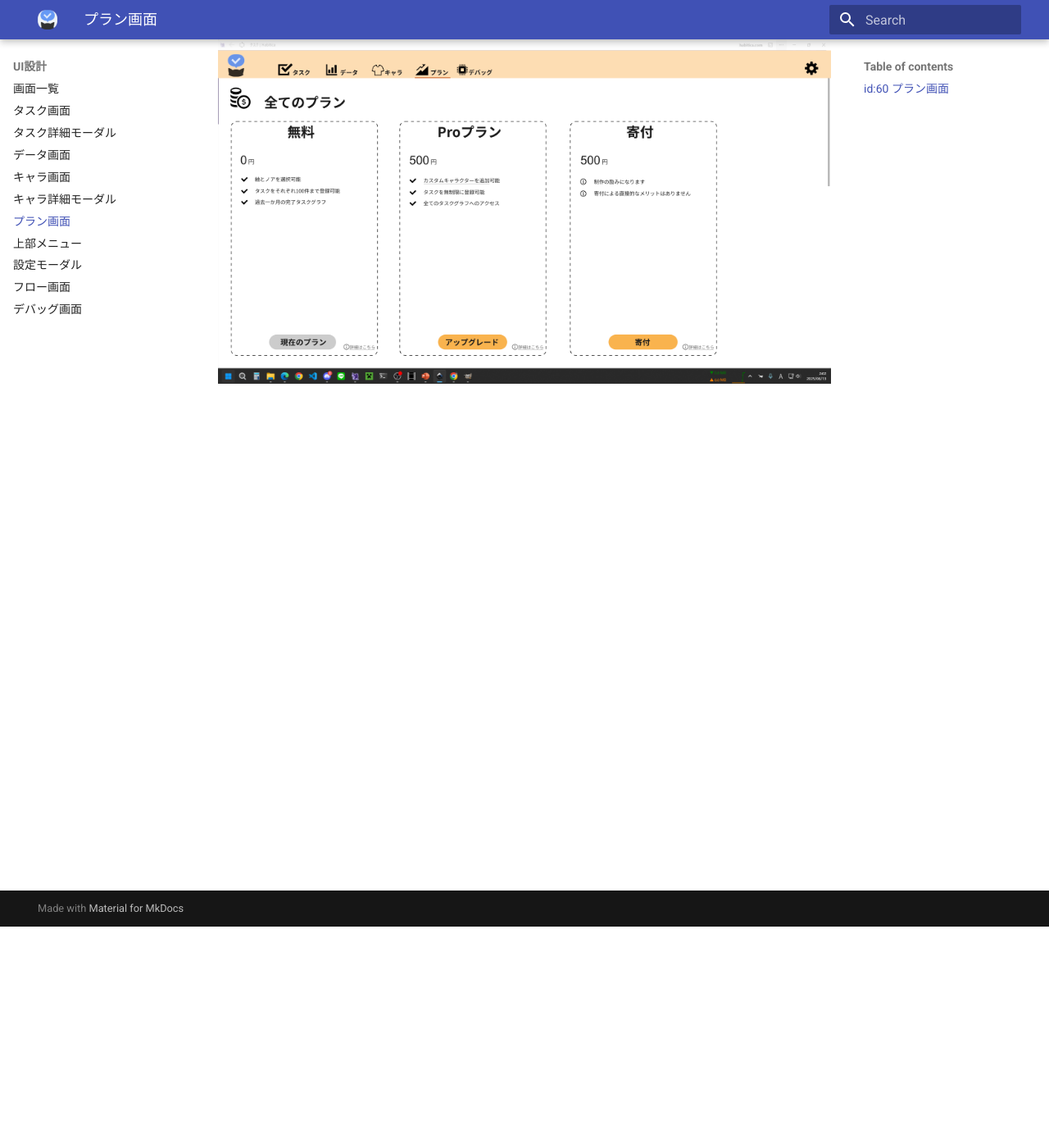
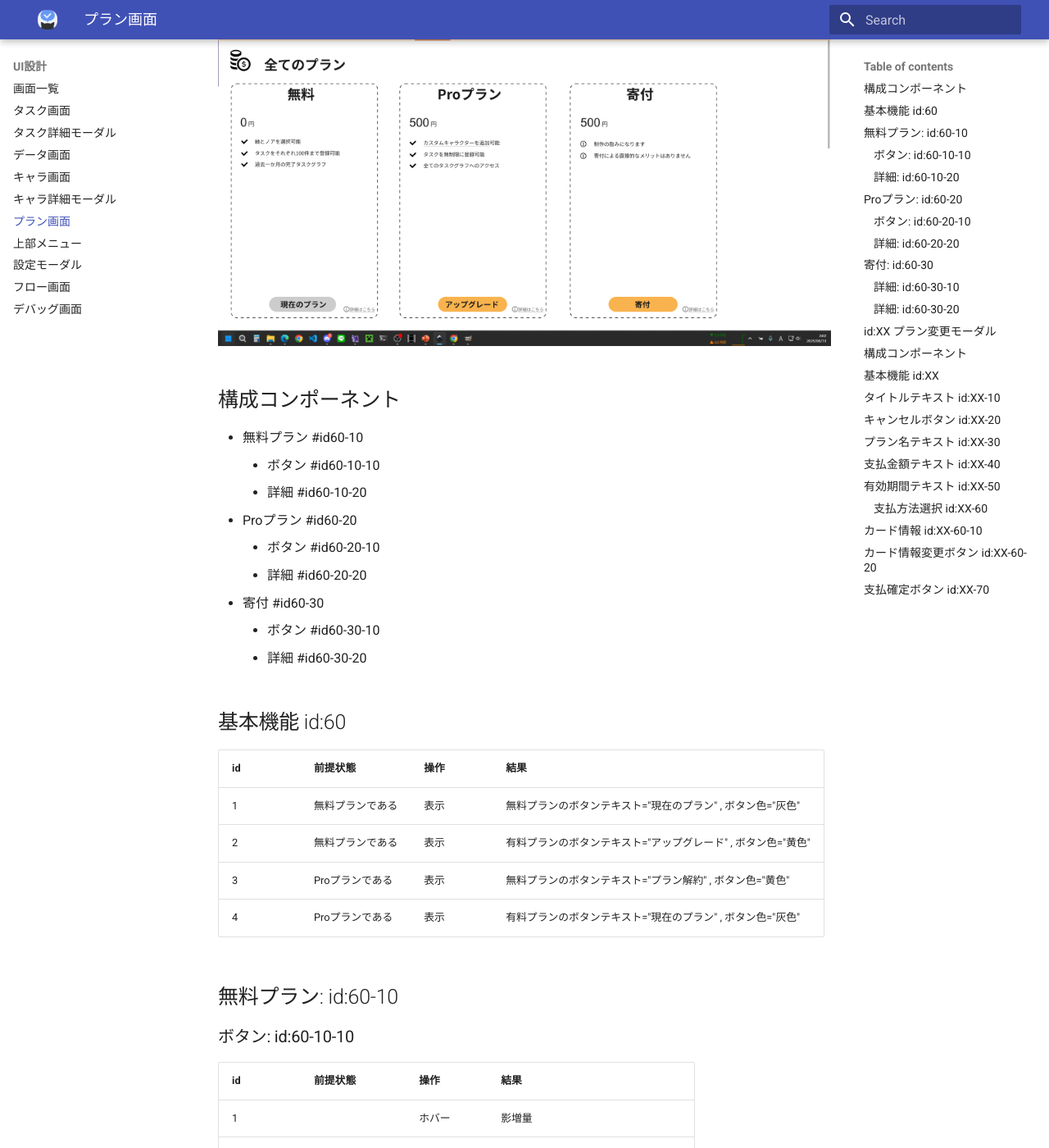
Before and after one commit to CharaDo-Official/CharaDo, an MkDocs documentation site: the page built from docs/10_design/60_plan.md, in a window 1280 px wide and 1400 px high, scrolled down 270 px. Shown: the whole window at 82% size. Built offline with MkDocs 1.6.1 and Material for MkDocs 9.7.7, drawn with Linux system fonts in a browser that asks for light colours; some of the changed text lies outside the part shown.

Commit message:
docs(60_plan.md):プラン画面とプラン変更モーダルについて記述

```diff
--- a/docs/10_design/60_plan.md
+++ b/docs/10_design/60_plan.md
@@ -1,2 +1,130 @@
-### id:60 プラン画面
+# id:60 プラン画面
 ![alt text](../designer/画面例/プラン画面.png)
+
+## 構成コンポーネント
+- 無料プラン #id60-10
+    - ボタン #id60-10-10
+    - 詳細 #id60-10-20
+- Proプラン #id60-20
+    - ボタン #id60-20-10
+    - 詳細 #id60-20-20
+- 寄付 #id60-30
+    - ボタン #id60-30-10
+    - 詳細 #id60-30-20
+
+## 基本機能 id:60
+|id 	|前提状態	|操作 	|結果	|
+|---	|---	|---	|---	|
+|1		|無料プランである	|表示	|無料プランのボタンテキスト="現在のプラン" , ボタン色="灰色"	|
+|2		|無料プランである	|表示	|有料プランのボタンテキスト="アップグレード" , ボタン色="黄色"	|
+|3		|Proプランである	|表示	|無料プランのボタンテキスト="プラン解約" , ボタン色="黄色"	|
+|4		|Proプランである	|表示	|有料プランのボタンテキスト="現在のプラン" , ボタン色="灰色"	|
+
+## 無料プラン: id:60-10
+### ボタン: id:60-10-10
+|id 	|前提状態	|操作 	|結果	|
+|---	|---	|---	|---	|
+|1		|	|ホバー	|影増量	|
+|2		|Proプランである	|クリック	|プラン変更モーダルを表示(無料→Pro)	|
+
+### 詳細: id:60-10-20
+|id 	|前提状態	|操作 	|結果	|
+|---	|---	|---	|---	|
+|1		|	|クリック	|詳細ページへ遷移	|
+
+## Proプラン: id:60-20
+### ボタン: id:60-20-10
+|id 	|前提状態	|操作 	|結果	|
+|---	|---	|---	|---	|
+|1		|	|ホバー	|影増量	|
+|2		|無料プランである	|クリック	|プラン変更モーダルを表示(Pro→無料)	|
+
+### 詳細: id:60-20-20
+|id 	|前提状態	|操作 	|結果	|
+|---	|---	|---	|---	|
+|2		|	|クリック	|詳細ページへ遷移	|
+
+## 寄付: id:60-30
+### 詳細: id:60-30-10
+|id 	|前提状態	|操作 	|結果	|
+|---	|---	|---	|---	|
+|1		|	|ホバー	|影増量	|
+|2		|   |クリック	|プラン変更モーダルを表示(寄付) |
+
+### 詳細: id:60-30-20
+|id 	|前提状態	|操作 	|結果	|
+|---	|---	|---	|---	|
+|2		|	|クリック	|詳細ページへ遷移	|
+
+ここから下はモーダルを分けることになれば別のファイルに移動します
+
+
+
+## id:XX プラン変更モーダル
+ここに画像を挿入
+
+## 構成コンポーネント
+- idXX-10 タイトルテキスト
+- idXX-20 キャンセルボタン
+- idXX-30 プラン名テキスト
+- idXX-40 支払金額テキスト
+- idXX-50 有効期間テキスト
+- idXX-60 支払方法選択
+    - idXX-60-10 カード情報
+    - idXX-60-20 カード情報変更ボタン
+- idXX-70 支払確定ボタン
+
+## 基本機能 id:XX
+|id 	|前提状態	|操作 	|結果	|
+|---	|---	|---	|---	|
+|1		|	|背景(プラン変更モーダル外)がクリックされる	|変更がキャンセルされ、モーダルが閉じられる	|
+
+## タイトルテキスト id:XX-10
+|id 	|前提状態	|操作 	|結果	|
+|---	|---	|---	|---	|
+|1		|無料→Pro	|	|プランのアップグレード |
+|2		|Pro→無料	|	|Proプランのご解約 |
+|3		|寄付	|	|寄付 |
+
+## キャンセルボタン id:XX-20
+|id 	|前提状態	|操作 	|結果	|
+|---	|---	|---	|---	|
+|1		|	|ホバー	|アンダーライン	|
+|2		|	|クリック	|変更がキャンセルされ、モーダルが閉じられる	|
+
+## プラン名テキスト id:XX-30
+|id 	|前提状態	|操作 	|結果	|
+|---	|---	|---	|---	|
+|1      |無料→Pro	|   |Pro    |
+|2      |Pro→無料   |   |無料   |
+|3      |寄付   |   |寄付   |
+
+## 支払金額テキスト id:XX-40
+|id 	|前提状態	|操作 	|結果	|
+|---	|---	|---	|---	|
+|1      |無料	|   |¥0    |
+|2      |Pro   |   |¥500   |
+|3      |寄付   |   |¥500   |
+
+## 有効期間テキスト id:XX-50
+|id 	|前提状態	|操作 	|結果	|
+|---	|---	|---	|---	|
+|1      |Pro	|   |n月m日からn+1月m日まで(ex.1月1日から2月1日まで),支払は毎月自動的に行われる旨を記述    |
+
+### 支払方法選択 id:XX-60
+## カード情報 id:XX-60-10
+|id 	|前提状態	|操作 	|結果	|
+|---	|---	|---	|---	|
+|1		|	|   |カード会社とカード番号の下4桁を表示しておく	|
+
+## カード情報変更ボタン id:XX-60-20
+|id 	|前提状態	|操作 	|結果	|
+|---	|---	|---	|---	|
+|1		|	|ホバー	|アンダーライン	|
+|2		|	|ホバー	|ガード情報の変更が確定される	|
+
+## 支払確定ボタン id:XX-70
+|id 	|前提状態	|操作 	|結果	|
+|---	|---	|---	|---	|
+|1		|	|ホバー	|影増量	|
+|2		|	|クリック	|支払いが確定される	|
```
